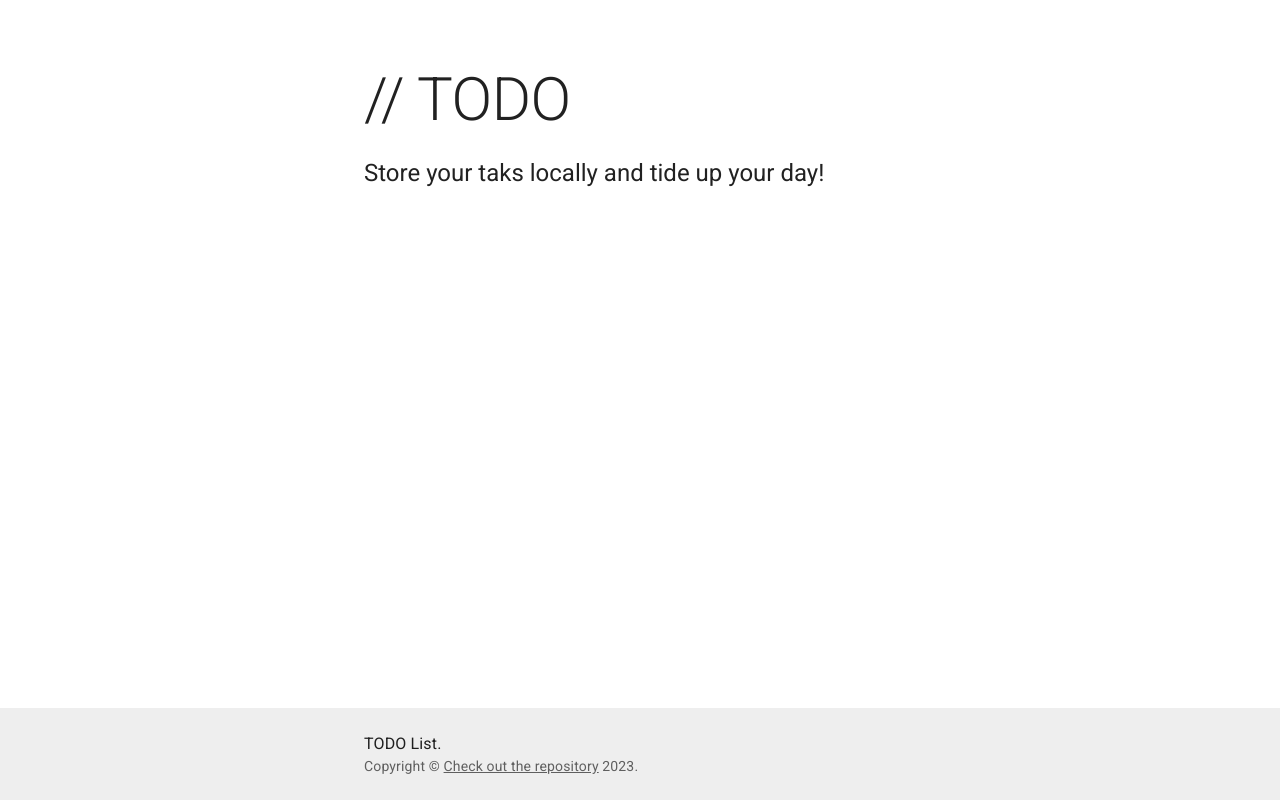
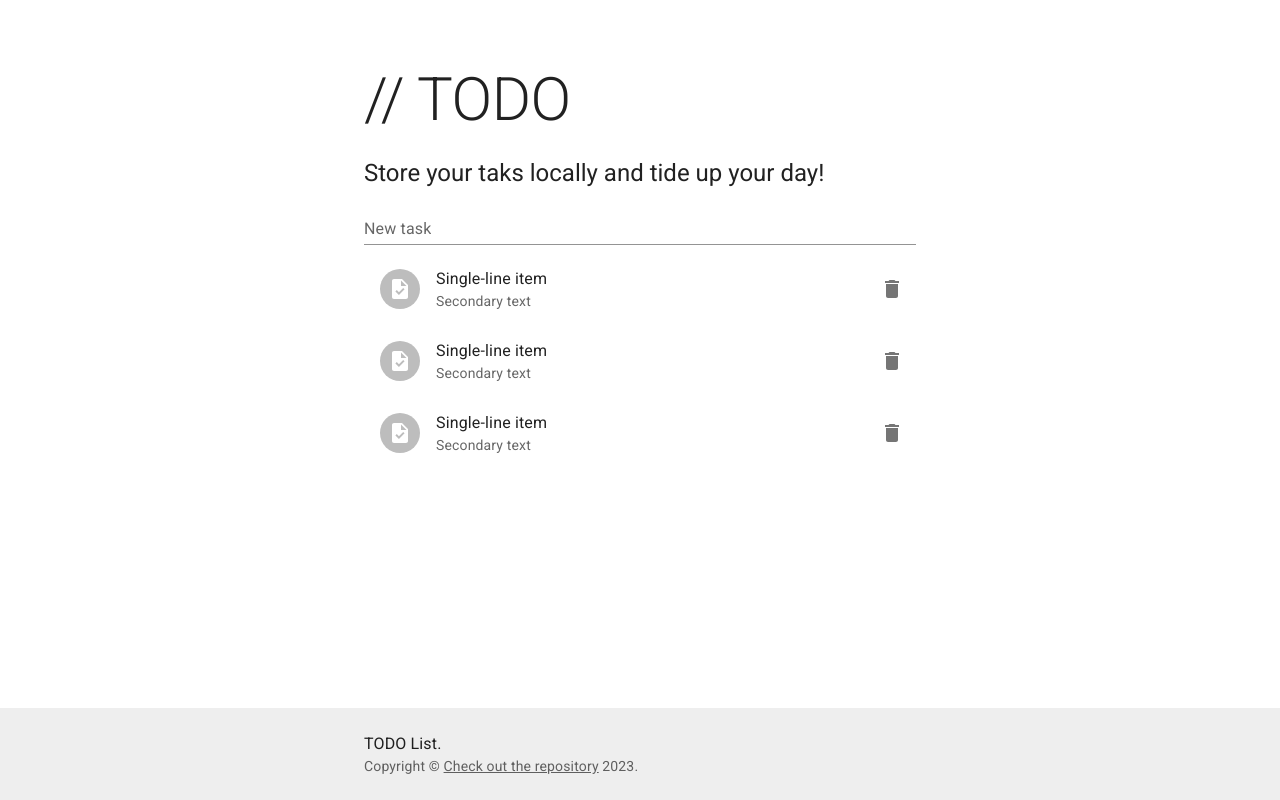
Before and after one commit to itsmemarioss/todolist-pwa, a React (Create React App) app: page / in a window 1280 px wide. Built offline with nearby package versions, Linux system fonts and the light colour scheme.

Commit message:
add task list component

```diff
--- a/src/App.tsx
+++ b/src/App.tsx
@@ -1,9 +1,15 @@
 import React from 'react';
-import logo from './logo.svg';
 import StickyFooter from './layout/StickyFooter';
+import { TextField } from '@mui/material';
+import TaskList from './components/TaskList/TaskList';
 
 function App() {
-  return <StickyFooter />;
+  return (
+    <StickyFooter>
+      <TextField id="new-task" label="New task" variant="standard" fullWidth />
+      <TaskList />
+    </StickyFooter>
+  );
 }
 
 export default App;
--- /dev/null
+++ b/src/components/TaskList/TaskList.tsx
@@ -0,0 +1,40 @@
+import React from 'react';
+import { Avatar, IconButton, List, ListItem, ListItemAvatar, ListItemText } from '@mui/material';
+import DeleteIcon from '@mui/icons-material/Delete';
+import TaskIcon from '@mui/icons-material/Task';
+
+function generate(element: React.ReactElement) {
+  return [0, 1, 2].map((value) =>
+    React.cloneElement(element, {
+      key: value,
+    }),
+  );
+}
+
+const TaskList = () => {
+  return (
+    <List dense={false}>
+        {generate(
+          <ListItem
+            secondaryAction={
+              <IconButton edge="end" aria-label="delete">
+                <DeleteIcon />
+              </IconButton>
+            }
+          >
+            <ListItemAvatar>
+              <Avatar>
+                <TaskIcon />
+              </Avatar>
+            </ListItemAvatar>
+            <ListItemText
+              primary="Single-line item"
+              secondary={'Secondary text'}
+            />
+          </ListItem>,
+        )}
+      </List>
+  );
+}
+
+export default TaskList;
--- a/src/layout/StickyFooter.tsx
+++ b/src/layout/StickyFooter.tsx
@@ -22,7 +22,11 @@ function Copyright() {
 // TODO remove, this demo shouldn't need to reset the theme.
 const defaultTheme = createTheme();
 
-export default function StickyFooter() {
+type Props = {
+  children?: React.ReactNode
+};
+
+const StickyFooter: React.FC<Props> = ({children}) => {
   return (
     <ThemeProvider theme={defaultTheme}>
       <Box
@@ -40,6 +44,7 @@ export default function StickyFooter() {
           <Typography variant="h5" component="h2" gutterBottom>
             {'Store your taks locally and tide up your day!'}
           </Typography>
+          {children}
         </Container>
         <Box
           component="footer"
@@ -64,3 +69,5 @@ export default function StickyFooter() {
     </ThemeProvider>
   );
 }
+
+export default StickyFooter;
```
